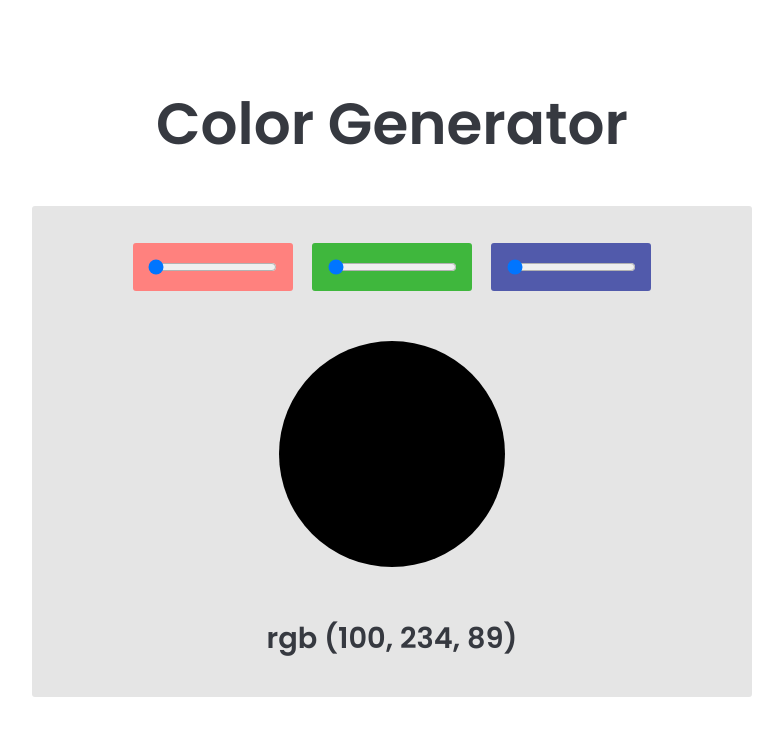
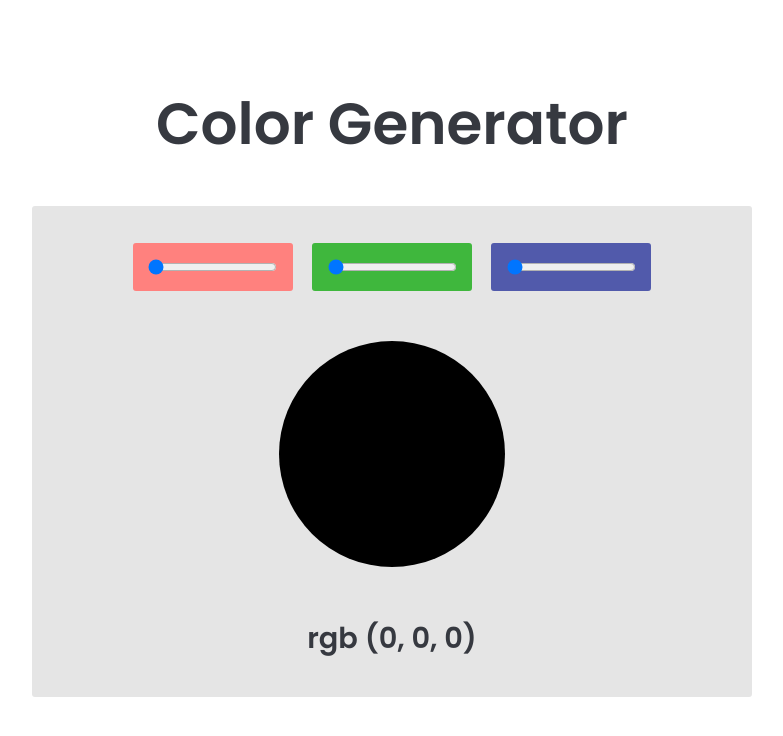
Before and after one commit to jbiers/color-generator, a React (Create React App) app: page / in a window 1280 px wide. Shown: the top 736 px of the page, without its empty margins (248-1031 px from the left). Built offline with nearby package versions, Linux system fonts and the light colour scheme.

Commit message:
got color code to show

```diff
--- a/src/components/ColorGenerator/index.tsx
+++ b/src/components/ColorGenerator/index.tsx
@@ -36,7 +36,7 @@ export function ColorGenerator() {
             </div>
 
             <GeneratedColor rgbValue={rgbValue} />
-            <GeneratedColorCode />
+            <GeneratedColorCode redValue={redValue} greenValue={greenValue} blueValue={blueValue} />
 
         </Container>
     )
--- a/src/components/GeneratedColorCode/index.tsx
+++ b/src/components/GeneratedColorCode/index.tsx
@@ -1,12 +1,18 @@
 import { ColorCode } from "./styles";
 
-export function GeneratedColorCode() {
+interface GeneratedColorCodeProps {
+    redValue: number;
+    greenValue: number;
+    blueValue: number;
+}
+
+export function GeneratedColorCode(props: GeneratedColorCodeProps) {
     return (
         <ColorCode>
             rgb (
-            <span className="rgbRed">100</span>,&nbsp;
-            <span className="rgbGreen">234</span>,&nbsp;
-            <span className="rgbBlue">89</span>)
+            <span className="rgbRed">{props.redValue}</span>,&nbsp;
+            <span className="rgbGreen">{props.greenValue}</span>,&nbsp;
+            <span className="rgbBlue">{props.blueValue}</span>)
         </ColorCode>
     )
 }
```
